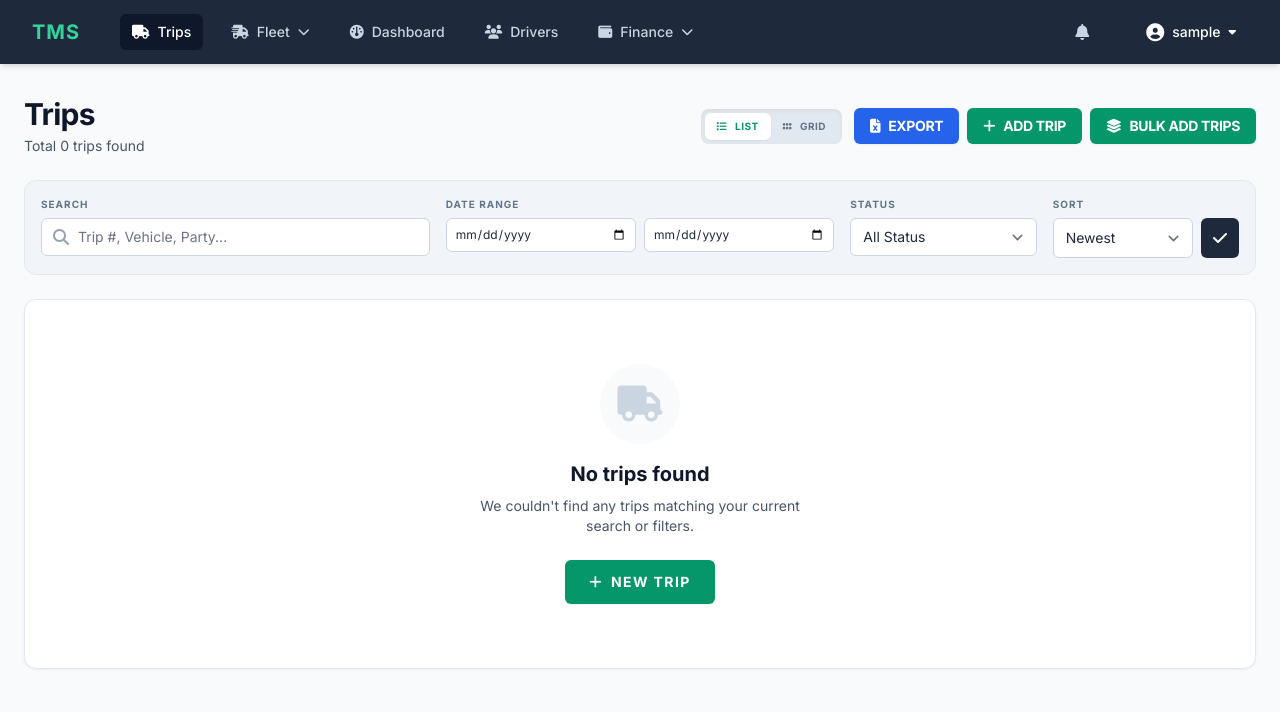
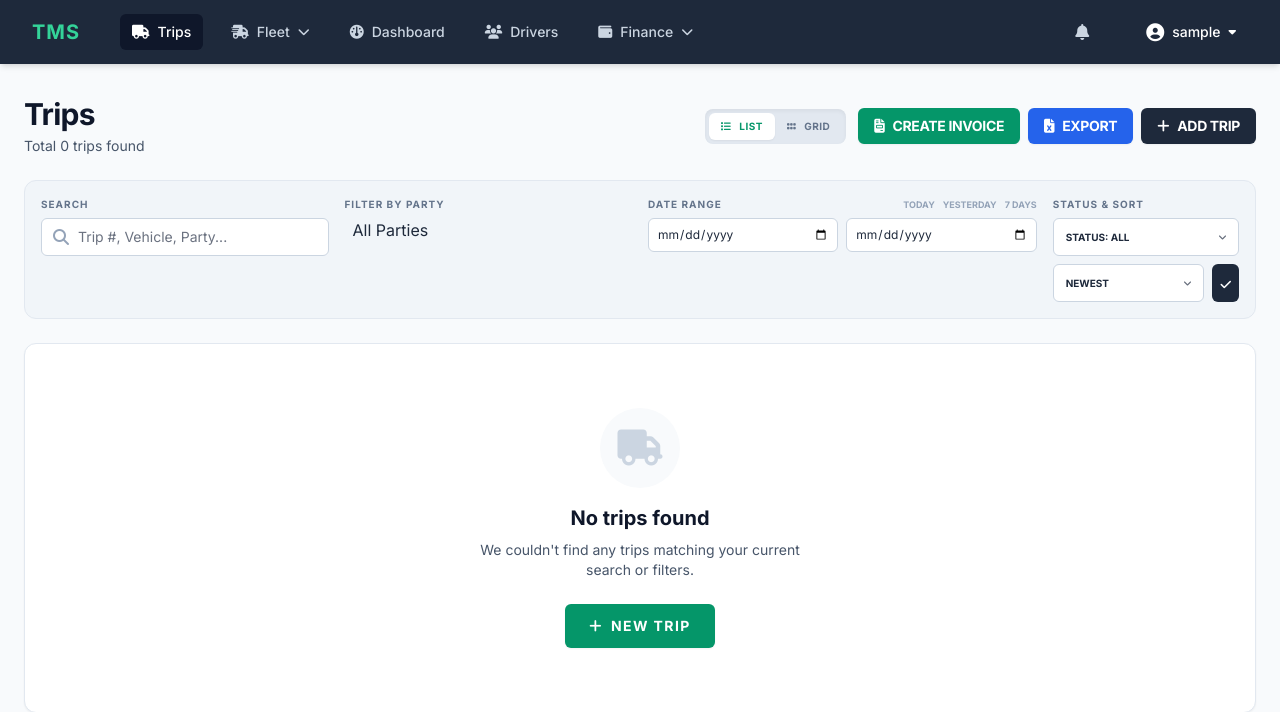
Before and after one commit to Frisked96/transport_management_system, a Django app: page / in a window 1280 px wide. Shown: the top 712 px of the page. Run offline with Django 4.2, Linux system fonts and the light colour scheme; the visitor is signed in with stand-in values (Sample User, id 1); data comes from the database, SQL or seed files in the repository; data that the repository does not hold is empty; some libraries are stand-ins or nearby versions.

Commit message:
feat: Add party and quick date filters to TripListView and update template for filtering options

```diff
--- a/templates/trips/trip_list.html
+++ b/templates/trips/trip_list.html
@@ -22,19 +22,22 @@
         </div>
 
         <div class="flex items-center gap-2">
+            {% if perms.ledger.add_bill %}
+            <a href="{% url 'bill-create' %}" class="flex items-center space-x-2 px-4 py-2 bg-emerald-600 text-white rounded-md text-sm font-bold hover:bg-emerald-700 shadow-sm transition-colors uppercase tracking-tight">
+                <i class="fa-solid fa-file-invoice"></i>
+                <span class="hidden sm:inline">Create Invoice</span>
+            </a>
+            {% endif %}
+
             <a href="{% url 'trip-export-excel' %}" class="flex items-center space-x-2 px-4 py-2 bg-blue-600 text-white rounded-md text-sm font-bold hover:bg-blue-700 shadow-sm transition-colors uppercase tracking-tight">
                 <i class="fa-solid fa-file-excel"></i>
                 <span class="hidden sm:inline">Export</span>
             </a>
 
             {% if perms.trips.add_trip %}
-            <a href="{% url 'trip-create' %}" class="flex items-center space-x-2 px-4 py-2 bg-emerald-600 text-white rounded-md text-sm font-bold hover:bg-emerald-700 shadow-sm transition-colors uppercase tracking-tight">
+            <a href="{% url 'trip-create' %}" class="flex items-center space-x-2 px-4 py-2 bg-slate-800 text-white rounded-md text-sm font-bold hover:bg-slate-900 shadow-sm transition-colors uppercase tracking-tight">
                 <i class="fa-solid fa-plus"></i>
                 <span class="hidden sm:inline">Add Trip</span>
-            </a>
-            <a href="{% url 'trip-bulk-create' %}" class="flex items-center space-x-2 px-4 py-2 bg-emerald-600 text-white rounded-md text-sm font-bold hover:bg-emerald-700 shadow-sm transition-colors uppercase tracking-tight">
-                <i class="fa-solid fa-layer-group"></i>
-                <span class="hidden sm:inline">Bulk Add Trips</span>
             </a>
             {% endif %}
         </div>
@@ -44,10 +47,10 @@
 
 <!-- BEGIN: Search & Filter Bar -->
 <section class="bg-slate-100 p-4 rounded-xl border border-slate-200 mb-6">
-    <form method="get">
+    <form method="get" id="filter-form">
         <div class="grid grid-cols-1 md:grid-cols-12 gap-4">
             <!-- Search -->
-            <div class="md:col-span-4 flex flex-col">
+            <div class="md:col-span-3 flex flex-col">
                 <label for="search" class="text-[10px] font-black text-slate-500 mb-1.5 uppercase tracking-widest">Search</label>
                 <div class="relative">
                     <div class="absolute inset-y-0 left-0 pl-3 flex items-center pointer-events-none">
@@ -58,42 +61,57 @@
                 </div>
             </div>
 
-            <!-- Date Range -->
+            <!-- Party Filter -->
+            <div class="md:col-span-3 flex flex-col">
+                <label for="party" class="text-[10px] font-black text-slate-500 mb-1.5 uppercase tracking-widest">Filter by Party</label>
+                <select id="party" name="party" class="block w-full select2-party">
+                    <option value="">All Parties</option>
+                </select>
+            </div>
+
+            <!-- Date Range & Quick Filters -->
             <div class="md:col-span-4 flex flex-col">
-                <label class="text-[10px] font-black text-slate-500 mb-1.5 uppercase tracking-widest">Date Range</label>
+                <div class="flex justify-between items-center mb-1.5">
+                    <label class="text-[10px] font-black text-slate-500 uppercase tracking-widest">Date Range</label>
+                    <div class="flex gap-2">
+                        <a href="?date_filter=today{% if current_party %}&party={{ current_party }}{% endif %}" class="text-[9px] font-black uppercase {% if date_filter == 'today' %}text-emerald-600{% else %}text-slate-400 hover:text-slate-600{% endif %}">Today</a>
+                        <a href="?date_filter=yesterday{% if current_party %}&party={{ current_party }}{% endif %}" class="text-[9px] font-black uppercase {% if date_filter == 'yesterday' %}text-emerald-600{% else %}text-slate-400 hover:text-slate-600{% endif %}">Yesterday</a>
+                        <a href="?date_filter=last_7_days{% if current_party %}&party={{ current_party }}{% endif %}" class="text-[9px] font-black uppercase {% if date_filter == 'last_7_days' %}text-emerald-600{% else %}text-slate-400 hover:text-slate-600{% endif %}">7 Days</a>
+                    </div>
+                </div>
                 <div class="flex space-x-2">
                     <input type="date" name="start_date" class="block w-full px-2 py-2 border border-slate-300 rounded-md text-xs focus:ring-emerald-500 focus:border-emerald-500 bg-white" value="{{ start_date }}">
                     <input type="date" name="end_date" class="block w-full px-2 py-2 border border-slate-300 rounded-md text-xs focus:ring-emerald-500 focus:border-emerald-500 bg-white" value="{{ end_date }}">
                 </div>
             </div>
 
-            <!-- Status -->
+            <!-- Sort By -->
             <div class="md:col-span-2 flex flex-col">
-                <label for="status" class="text-[10px] font-black text-slate-500 mb-1.5 uppercase tracking-widest">Status</label>
-                <select id="status" name="status" class="block w-full pl-3 pr-8 py-2 border border-slate-300 rounded-md text-sm focus:ring-emerald-500 focus:border-emerald-500 bg-white">
-                    <option value="">All Status</option>
+                <label for="sort" class="text-[10px] font-black text-slate-500 mb-1.5 uppercase tracking-widest">Status & Sort</label>
+                <div class="flex flex-col gap-2">
+                    <select id="status" name="status" class="block w-full pl-3 pr-8 py-1.5 border border-slate-300 rounded-md text-[10px] font-bold uppercase focus:ring-emerald-500 focus:border-emerald-500 bg-white">
+                        <option value="">Status: All</option>
                         {% for value, label in status_choices %}
                         <option value="{{ value }}" {% if current_status == value %}selected{% endif %}>{{ label }}</option>
                         {% endfor %}
                     </select>
-            </div>
-
-            <!-- Sort By -->
-            <div class="md:col-span-2 flex flex-col">
-                <label for="sort" class="text-[10px] font-black text-slate-500 mb-1.5 uppercase tracking-widest">Sort</label>
-                <div class="flex space-x-2">
-                    <select id="sort" name="sort" class="block w-full pl-3 pr-8 py-2 border border-slate-300 rounded-md text-sm focus:ring-emerald-500 focus:border-emerald-500 bg-white flex-grow">
+                    <div class="flex gap-2">
+                        <select id="sort" name="sort" class="block w-full pl-3 pr-8 py-1.5 border border-slate-300 rounded-md text-[10px] font-bold uppercase focus:ring-emerald-500 focus:border-emerald-500 bg-white flex-grow">
                             <option value="-date" {% if current_sort == '-date' %}selected{% endif %}>Newest</option>
                             <option value="date" {% if current_sort == 'date' %}selected{% endif %}>Oldest</option>
                             <option value="-weight" {% if current_sort == '-weight' %}selected{% endif %}>Weight</option>
                             <option value="-revenue" {% if current_sort == '-revenue' %}selected{% endif %}>Revenue</option>
                         </select>
-                    <button type="submit" class="bg-slate-800 text-white px-3 py-2 rounded-md hover:bg-slate-900 transition-colors">
-                        <i class="fa-solid fa-check"></i>
+                        <button type="submit" class="bg-slate-800 text-white px-2 py-1 rounded-md hover:bg-slate-900 transition-colors">
+                            <i class="fa-solid fa-check text-xs"></i>
                         </button>
                     </div>
                 </div>
             </div>
+        </div>
+        {% if date_filter %}
+        <input type="hidden" name="date_filter" value="{{ date_filter }}">
+        {% endif %}
     </form>
 </section>
 <!-- END: Search & Filter Bar -->
@@ -268,10 +286,10 @@
 <nav class="mt-8 flex justify-center overflow-x-auto pb-4">
     <div class="flex space-x-1">
         {% if page_obj.has_previous %}
-        <a href="?page=1{% if search_term %}&search={{ search_term }}{% endif %}{% if current_status %}&status={{ current_status }}{% endif %}{% if start_date %}&start_date={{ start_date }}{% endif %}{% if end_date %}&end_date={{ end_date }}{% endif %}{% if current_sort %}&sort={{ current_sort }}{% endif %}" class="px-3 py-2 bg-white border border-slate-200 rounded-md text-xs text-slate-600 hover:bg-slate-50">
+        <a href="?page=1{% if search_term %}&search={{ search_term }}{% endif %}{% if current_status %}&status={{ current_status }}{% endif %}{% if start_date %}&start_date={{ start_date }}{% endif %}{% if end_date %}&end_date={{ end_date }}{% endif %}{% if current_sort %}&sort={{ current_sort }}{% endif %}{% if current_party %}&party={{ current_party }}{% endif %}" class="px-3 py-2 bg-white border border-slate-200 rounded-md text-xs text-slate-600 hover:bg-slate-50">
             <i class="fa-solid fa-angles-left"></i>
         </a>
-        <a href="?page={{ page_obj.previous_page_number }}{% if search_term %}&search={{ search_term }}{% endif %}{% if current_status %}&status={{ current_status }}{% endif %}{% if start_date %}&start_date={{ start_date }}{% endif %}{% if end_date %}&end_date={{ end_date }}{% endif %}{% if current_sort %}&sort={{ current_sort }}{% endif %}" class="px-3 py-2 bg-white border border-slate-200 rounded-md text-xs text-slate-600 hover:bg-slate-50">
+        <a href="?page={{ page_obj.previous_page_number }}{% if search_term %}&search={{ search_term }}{% endif %}{% if current_status %}&status={{ current_status }}{% endif %}{% if start_date %}&start_date={{ start_date }}{% endif %}{% if end_date %}&end_date={{ end_date }}{% endif %}{% if current_sort %}&sort={{ current_sort }}{% endif %}{% if current_party %}&party={{ current_party }}{% endif %}" class="px-3 py-2 bg-white border border-slate-200 rounded-md text-xs text-slate-600 hover:bg-slate-50">
             <i class="fa-solid fa-angle-left"></i>
         </a>
         {% endif %}
@@ -280,12 +298,12 @@
             {% if page_obj.number == num %}
             <span class="px-4 py-2 bg-emerald-600 text-white border border-emerald-600 rounded-md text-xs font-bold">{{ num }}</span>
             {% elif num > page_obj.number|add:'-2' and num < page_obj.number|add:'2' %}
-            <a href="?page={{ num }}{% if search_term %}&search={{ search_term }}{% endif %}{% if current_status %}&status={{ current_status }}{% endif %}{% if start_date %}&start_date={{ start_date }}{% endif %}{% if end_date %}&end_date={{ end_date }}{% endif %}{% if current_sort %}&sort={{ current_sort }}{% endif %}" class="px-4 py-2 bg-white border border-slate-200 rounded-md text-xs text-slate-600 hover:bg-slate-50">{{ num }}</a>
+            <a href="?page={{ num }}{% if search_term %}&search={{ search_term }}{% endif %}{% if current_status %}&status={{ current_status }}{% endif %}{% if start_date %}&start_date={{ start_date }}{% endif %}{% if end_date %}&end_date={{ end_date }}{% endif %}{% if current_sort %}&sort={{ current_sort }}{% endif %}{% if current_party %}&party={{ current_party }}{% endif %}" class="px-4 py-2 bg-white border border-slate-200 rounded-md text-xs text-slate-600 hover:bg-slate-50">{{ num }}</a>
             {% endif %}
         {% endfor %}
 
         {% if page_obj.has_next %}
-        <a href="?page={{ page_obj.next_page_number }}{% if search_term %}&search={{ search_term }}{% endif %}{% if current_status %}&status={{ current_status }}{% endif %}{% if start_date %}&start_date={{ start_date }}{% endif %}{% if end_date %}&end_date={{ end_date }}{% endif %}{% if current_sort %}&sort={{ current_sort }}{% endif %}" class="px-3 py-2 bg-white border border-slate-200 rounded-md text-xs text-slate-600 hover:bg-slate-50">
+        <a href="?page={{ page_obj.next_page_number }}{% if search_term %}&search={{ search_term }}{% endif %}{% if current_status %}&status={{ current_status }}{% endif %}{% if start_date %}&start_date={{ start_date }}{% endif %}{% if end_date %}&end_date={{ end_date }}{% endif %}{% if current_sort %}&sort={{ current_sort }}{% endif %}{% if current_party %}&party={{ current_party }}{% endif %}" class="px-3 py-2 bg-white border border-slate-200 rounded-md text-xs text-slate-600 hover:bg-slate-50">
             <i class="fa-solid fa-angle-right"></i>
         </a>
         {% endif %}
@@ -340,6 +358,54 @@
         // Load preference
         const savedView = localStorage.getItem('tripViewPreference') || 'list';
         setView(savedView);
+
+        // --- Cache-based Party Population ---
+        const $partySelect = $('.select2-party');
+        const currentPartyId = "{{ current_party }}";
+
+        function populatePartyFilter(data) {
+            const parties = data.parties || [];
+            // Clear existing options except the first one (All Parties)
+            $partySelect.find('option:not([value=""])').remove();
+
+            parties.forEach(p => {
+                const isSelected = p.id.toString() === currentPartyId;
+                const option = new Option(p.name, p.id, isSelected, isSelected);
+                $partySelect.append(option);
+            });
+
+            // Re-initialize Select2 or update it
+            $partySelect.trigger('change.select2');
+        }
+
+        // Initial population from existing cache
+        const initialData = JSON.parse(localStorage.getItem('tms_reference_data') || '{}');
+        if (initialData.parties) {
+            populatePartyFilter(initialData);
+        }
+
+        // Listen for global sync events (defined in base.html)
+        $(document).on('tms:data-synced', function(e, data) {
+            populatePartyFilter(data);
+        });
+
+        // Initialize Select2 for Party filter
+        $partySelect.select2({
+            theme: 'bootstrap-5',
+            placeholder: 'All Parties',
+            allowClear: true,
+            width: '100%'
+        }).on('select2:select', function (e) {
+            $('#filter-form').submit();
+        }).on('select2:unselect', function (e) {
+            $(this).val('').trigger('change');
+            $('#filter-form').submit();
+        });
+
+        // Submit form on status/sort change
+        $('#status, #sort').on('change', function() {
+            $('#filter-form').submit();
+        });
     });
 </script>
 {% endblock %}
--- a/trips/views.py
+++ b/trips/views.py
@@ -119,10 +119,25 @@ class TripListView(LoginRequiredMixin, BaseTripPermissionMixin, ListView):
                 Q(vehicle__registration_plate__icontains=search)
             ).distinct()
 
+        # Party filter
+        party_id = self.request.GET.get('party')
+        if party_id:
+            queryset = queryset.filter(party_id=party_id)
+
         # Status filter (payment-based)
         status = self.request.GET.get('status')
         if status:
             queryset = queryset.filter(annotated_status=status)
+
+        # Quick Date filter
+        date_filter = self.request.GET.get('date_filter')
+        today = timezone.now().date()
+        if date_filter == 'today':
+            queryset = queryset.filter(date__date=today)
+        elif date_filter == 'yesterday':
+            queryset = queryset.filter(date__date=today - timedelta(days=1))
+        elif date_filter == 'last_7_days':
+            queryset = queryset.filter(date__date__gte=today - timedelta(days=7))
 
         # Date range filtering
         start_date = self.request.GET.get('start_date')
@@ -166,6 +181,8 @@ class TripListView(LoginRequiredMixin, BaseTripPermissionMixin, ListView):
         context['start_date'] = self.request.GET.get('start_date', '')
         context['end_date'] = self.request.GET.get('end_date', '')
         context['current_sort'] = self.request.GET.get('sort', '-date')
+        context['current_party'] = self.request.GET.get('party', '')
+        context['date_filter'] = self.request.GET.get('date_filter', '')
 
         # Summary for the filtered queryset
         queryset = self.get_queryset()
```
Lines whose indentation alone changed are shown as unchanged.
